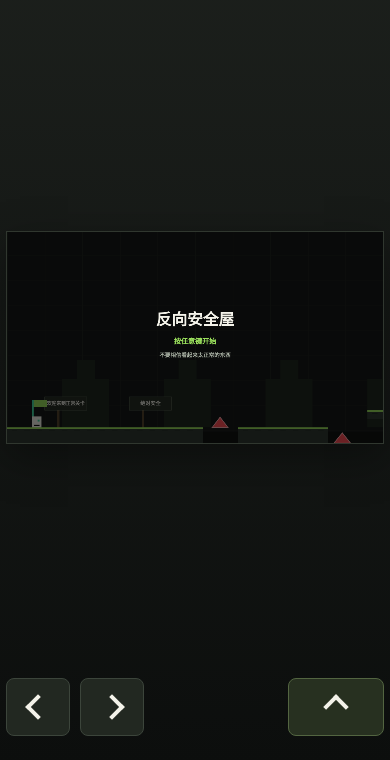
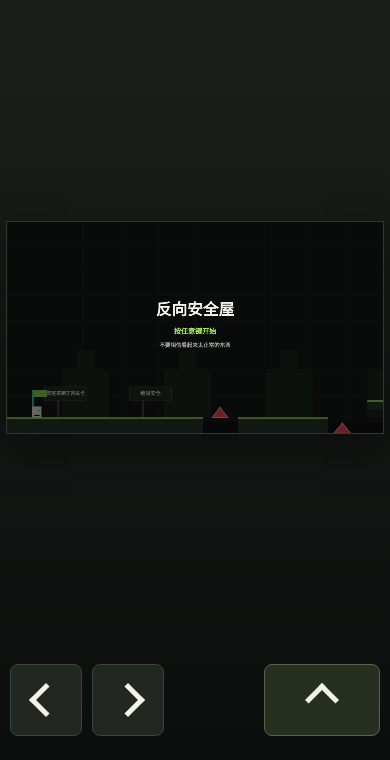
Before and after one commit to LouiShen0329/I-wanna, a plain HTML site: page i-wanna-ipad.html in a window 390 px wide. Shown: the part 84-844 px from the top of the page. Drawn offline with Linux system fonts and the light colour scheme.

Commit message:
Fix checkpoint spawn and enlarge touch controls

```diff
--- a/game.js
+++ b/game.js
@@ -52,7 +52,7 @@
   const checkpoints = [
     { x: 64, y: 472 },
     { x: 1418, y: 472 },
-    { x: 2295, y: 472 },
+    { x: 2350, y: 472 },
     { x: 3008, y: 472 },
   ];
 
--- a/i-wanna-ipad.html
+++ b/i-wanna-ipad.html
@@ -181,7 +181,7 @@ button {
 }
 
 canvas {
-  width: min(100%, 1120px, calc((100dvh - 150px) * 16 / 9));
+  width: min(100%, 1120px, calc((100dvh - 190px) * 16 / 9));
   height: auto;
   max-width: 1120px;
   display: block;
@@ -193,10 +193,15 @@ canvas {
 
 .touch-controls {
   display: grid;
-  grid-template-columns: 64px 64px minmax(24px, 1fr) minmax(78px, 96px);
+  grid-template-columns:
+    minmax(78px, 94px) minmax(78px, 94px) minmax(28px, 1fr)
+    minmax(112px, 136px);
   justify-content: stretch;
-  gap: 10px;
-  min-height: 64px;
+  align-items: center;
+  gap: 14px;
+  min-height: 94px;
+  padding: 6px max(8px, env(safe-area-inset-right)) 6px
+    max(8px, env(safe-area-inset-left));
 }
 
 .touch-controls .jump {
@@ -204,7 +209,8 @@ canvas {
 }
 
 .pad-button {
-  height: 58px;
+  min-width: 78px;
+  height: 78px;
   display: grid;
   place-items: center;
   border-radius: 8px;
@@ -225,11 +231,11 @@ canvas {
 }
 
 .arrow {
-  width: 18px;
-  height: 18px;
+  width: 24px;
+  height: 24px;
   display: block;
-  border-top: 4px solid currentColor;
-  border-left: 4px solid currentColor;
+  border-top: 5px solid currentColor;
+  border-left: 5px solid currentColor;
 }
 
 .arrow.left {
@@ -272,7 +278,19 @@ canvas {
   }
 
   canvas {
-    width: min(100%, calc((100dvh - 170px) * 16 / 9));
+    width: min(100%, calc((100dvh - 210px) * 16 / 9));
+  }
+
+  .touch-controls {
+    grid-template-columns: 72px 72px minmax(18px, 1fr) minmax(96px, 116px);
+    gap: 10px;
+    min-height: 84px;
+    padding-inline: 4px;
+  }
+
+  .pad-button {
+    min-width: 72px;
+    height: 72px;
   }
 }
 
@@ -363,7 +381,7 @@ canvas {
   const checkpoints = [
     { x: 64, y: 472 },
     { x: 1418, y: 472 },
-    { x: 2295, y: 472 },
+    { x: 2350, y: 472 },
     { x: 3008, y: 472 },
   ];
 
--- a/styles.css
+++ b/styles.css
@@ -174,7 +174,7 @@ button {
 }
 
 canvas {
-  width: min(100%, 1120px, calc((100dvh - 150px) * 16 / 9));
+  width: min(100%, 1120px, calc((100dvh - 190px) * 16 / 9));
   height: auto;
   max-width: 1120px;
   display: block;
@@ -186,10 +186,15 @@ canvas {
 
 .touch-controls {
   display: grid;
-  grid-template-columns: 64px 64px minmax(24px, 1fr) minmax(78px, 96px);
+  grid-template-columns:
+    minmax(78px, 94px) minmax(78px, 94px) minmax(28px, 1fr)
+    minmax(112px, 136px);
   justify-content: stretch;
-  gap: 10px;
-  min-height: 64px;
+  align-items: center;
+  gap: 14px;
+  min-height: 94px;
+  padding: 6px max(8px, env(safe-area-inset-right)) 6px
+    max(8px, env(safe-area-inset-left));
 }
 
 .touch-controls .jump {
@@ -197,7 +202,8 @@ canvas {
 }
 
 .pad-button {
-  height: 58px;
+  min-width: 78px;
+  height: 78px;
   display: grid;
   place-items: center;
   border-radius: 8px;
@@ -218,11 +224,11 @@ canvas {
 }
 
 .arrow {
-  width: 18px;
-  height: 18px;
+  width: 24px;
+  height: 24px;
   display: block;
-  border-top: 4px solid currentColor;
-  border-left: 4px solid currentColor;
+  border-top: 5px solid currentColor;
+  border-left: 5px solid currentColor;
 }
 
 .arrow.left {
@@ -265,6 +271,18 @@ canvas {
   }
 
   canvas {
-    width: min(100%, calc((100dvh - 170px) * 16 / 9));
+    width: min(100%, calc((100dvh - 210px) * 16 / 9));
+  }
+
+  .touch-controls {
+    grid-template-columns: 72px 72px minmax(18px, 1fr) minmax(96px, 116px);
+    gap: 10px;
+    min-height: 84px;
+    padding-inline: 4px;
+  }
+
+  .pad-button {
+    min-width: 72px;
+    height: 72px;
   }
 }
```
